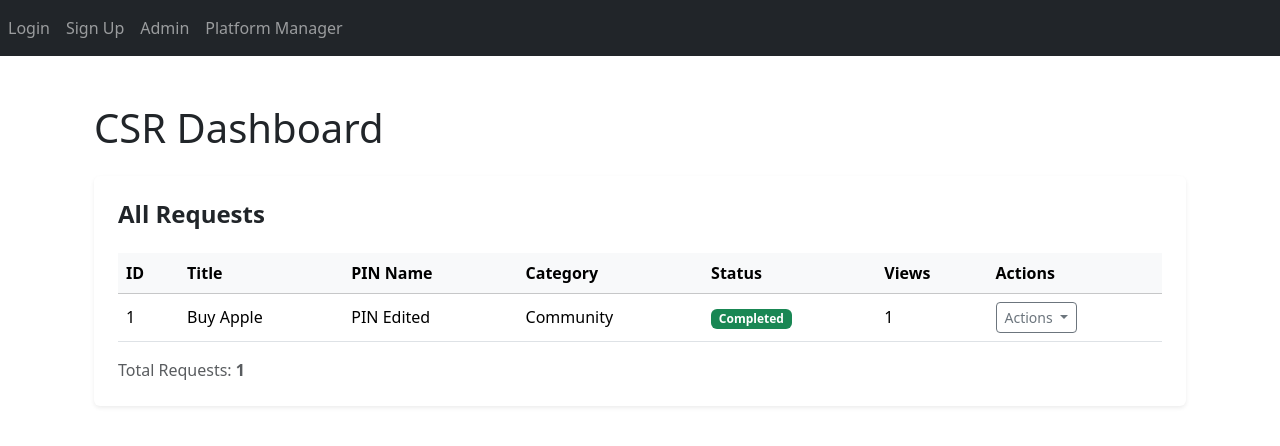
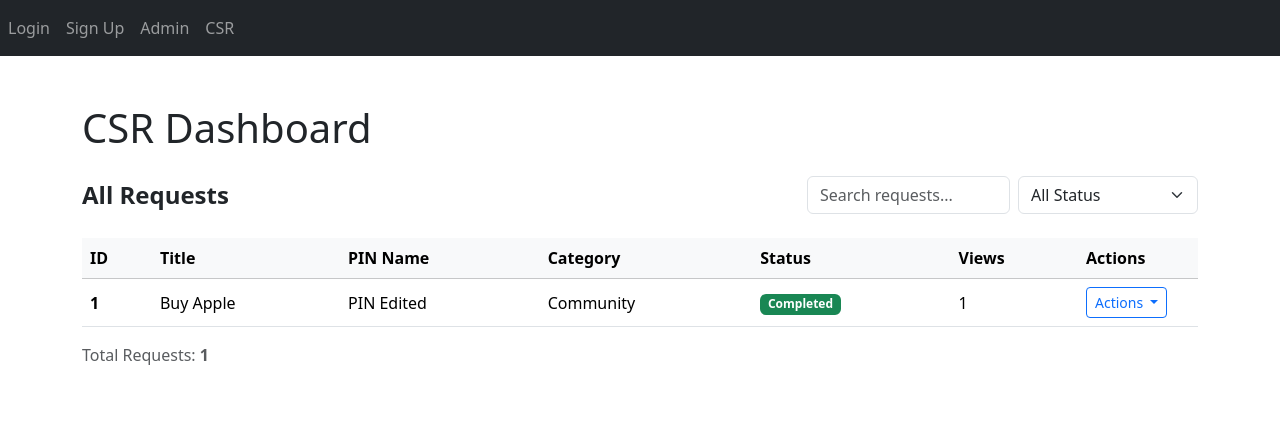
Before and after one commit to chungkh4/CSCI314-Project, a Flask app: page /csr/dashboard in a window 1280 px wide. Shown: the top 446 px of the page. Run offline with Flask 3, Linux system fonts and the light colour scheme; data comes from the database, SQL or seed files in the repository; both versions use the stored data as it was after the commit.

Commit message:
changed Some error

```diff
--- a/website/csr.py
+++ b/website/csr.py
@@ -6,7 +6,7 @@ from . import db
 csr = Blueprint('csr', __name__)
 @csr.route('/csr/dashboard')
 def csr_dashboard():
-    # Only allow Platform Managers
+    # Only allow csrs to access dashboard
     # if not hasattr(current_user, 'role') or current_user.role != 'Platform Manager':
     #     flash("Access denied. Platform Managers only.", category='danger')
     #     return redirect(url_for('views.home'))
@@ -54,6 +54,17 @@ def assign_request(request_id):
     return redirect(url_for('csr.csr_dashboard'))
 
 
+@csr.route("/request/<int:request_id>/complete", methods=["POST"])
+def complete_request(request_id):
+    # Logic to mark the request as completed
+    req = Request.query.get_or_404(request_id)
+    req.status = "Completed"
+    db.session.commit()
+
+    flash(f"Request #{request_id} marked as completed Successfully!", "success")
+    return redirect(url_for("csr.csr_dashboard"))
+
+
 # Delete Request
 @csr.route('/request/<int:request_id>/delete')
 @login_required
--- a/website/templates/base.html
+++ b/website/templates/base.html
@@ -33,7 +33,7 @@
               {% endif %}
 
                 <a class="nav-item nav-link" id="home" href="/admin">Admin</a>
-                <a class="nav-item nav-link" id="home" href="/csr/dashboard">Platform Manager</a>
+                <a class="nav-item nav-link" id="home" href="/csr/dashboard">CSR</a>
 
             </div>
         </div>
--- a/website/templates/csr_dashboard.html
+++ b/website/templates/csr_dashboard.html
@@ -2,18 +2,36 @@
 {% block title %}CSR Dashboard{% endblock %}
 
 {% block content %}
-<div class="container mt-5">
+<div class="admin-container mt-5">
     <h1 class="mb-4">CSR Dashboard</h1>
 
-    <div class="card shadow-sm border-0">
-        <div class="card-body p-4">
-            <div class="d-flex justify-content-between align-items-center mb-4">
+    <!-- Search & Filter Bar -->
+    <div class="d-flex justify-content-between align-items-center mb-4 flex-wrap gap-3">
         <h4 class="fw-bold mb-0">All Requests</h4>
+
+        <div class="d-flex align-items-center gap-2">
+            <!-- Search Field -->
+            <input type="text"
+                   class="form-control"
+                   placeholder="Search requests..."
+                   id="searchInput"
+                   style="max-width: 250px;">
+
+            <!-- Status Filter -->
+            <select class="form-select" id="statusFilter" style="max-width: 180px;">
+                <option value="">All Status</option>
+                <option value="Pending">Pending</option>
+                <option value="Accepted">Accepted</option>
+                <option value="Assigned">Assigned</option>
+                <option value="Completed">Completed</option>
+            </select>
+        </div>
     </div>
 
-            <div class="table">
-                <table class="table align-middle table-hover">
-                    <thead class="table-light">
+    <!-- Table -->
+    <div class="table-container position-relative">
+        <table class="table align-middle borderless-table">
+            <thead class="table-light sticky-top">
                 <tr>
                     <th>ID</th>
                     <th>Title</th>
@@ -21,14 +39,14 @@
                     <th>Category</th>
                     <th>Status</th>
                     <th>Views</th>
-                            <th>Actions</th>
+                    <th style="width: 120px;">Actions</th>
                 </tr>
             </thead>
-                    <tbody>
+            <tbody id="requestTableBody">
                 {% if requests_with_users %}
                     {% for req, user in requests_with_users %}
                     <tr>
-                                    <td>{{ req.id }}</td>
+                        <td><strong>{{ req.id }}</strong></td>
                         <td>{{ req.title }}</td>
                         <td>{{ user.name if user else 'N/A' }}</td>
                         <td>{{ req.category or 'N/A' }}</td>
@@ -47,32 +65,34 @@
                         </td>
                         <td>{{ req.view_count or 0 }}</td>
                         <td>
-                                        <div class="btn-group">
-                                            <button type="button" class="btn btn-sm btn-outline-secondary dropdown-toggle" data-bs-toggle="dropdown" aria-expanded="false">
+                            <!-- Actions Dropdown -->
+                            <div class="dropdown position-static">
+                                <button class="btn btn-outline-primary btn-sm dropdown-toggle"
+                                        type="button"
+                                        id="actionDropdown{{ req.id }}"
+                                        data-bs-toggle="dropdown"
+                                        aria-expanded="false">
                                     Actions
                                 </button>
-                                            <ul class="dropdown-menu dropdown-menu-end">
+                                <ul class="dropdown-menu shadow" aria-labelledby="actionDropdown{{ req.id }}">
                                     <li>
-                                                    <form action="{{ url_for('csr.accept_request', request_id=req.id) }}" method="POST" style="display:inline;">
-                                                        <button type="submit" class="dropdown-item">
-                                                            Accept
-                                                        </button>
+                                        <form action="{{ url_for('csr.accept_request', request_id=req.id) }}" method="POST">
+                                            <button type="submit" class="dropdown-item">Accept</button>
                                         </form>
                                     </li>
                                     <li>
-                                                    <!-- Assign Request Modal Trigger -->
                                         <button class="dropdown-item" data-bs-toggle="modal" data-bs-target="#assignModal{{ req.id }}">
                                             Assign Volunteer
                                         </button>
                                     </li>
                                     <li>
-                                                    <button class="dropdown-item" data-bs-toggle="modal" data-bs-target="#assignModal{{ req.id }}">
-                                                        Complete Request
-                                                    </button>
+                                        <form action="{{ url_for('csr.complete_request', request_id=req.id) }}" method="POST">
+                                            <button type="submit" class="dropdown-item">Complete Request</button>
+                                        </form>
                                     </li>
                                     <li><hr class="dropdown-divider"></li>
                                     <li>
-                                                    <form action="{{ url_for('csr.delete_request', request_id=req.id) }}" method="POST" style="display:inline;">
+                                        <form action="{{ url_for('csr.delete_request', request_id=req.id) }}" method="POST">
                                             <button type="submit" class="dropdown-item text-danger"
                                                     onclick="return confirm('Are you sure you want to delete this request?');">
                                                 Delete
@@ -132,6 +152,42 @@
     </div>
     {% endif %}
 </div>
-    </div>
-</div>
+
+<script>
+const searchInput = document.getElementById('searchInput');
+const statusFilter = document.getElementById('statusFilter');
+const tableBody = document.getElementById('requestTableBody');
+const tableRows = tableBody.getElementsByTagName('tr');
+
+function filterTable() {
+    const searchValue = searchInput.value.toLowerCase();
+    const statusValue = statusFilter.value;
+
+    for (let i = 0; i < tableRows.length; i++) {
+        const row = tableRows[i];
+
+        // Skip rows with no data (like "No requests found")
+        if (row.cells.length < 7) continue;
+
+        const id = row.cells[0].textContent.toLowerCase();
+        const title = row.cells[1].textContent.toLowerCase();
+        const pin = row.cells[2].textContent.toLowerCase();
+        const category = row.cells[3].textContent.toLowerCase();
+        const status = row.cells[4].textContent.trim();
+
+        const matchesSearch = searchValue === '' ||
+                              id.includes(searchValue) ||
+                              title.includes(searchValue) ||
+                              pin.includes(searchValue) ||
+                              category.includes(searchValue);
+
+        const matchesStatus = statusValue === '' || status.includes(statusValue);
+
+        row.style.display = (matchesSearch && matchesStatus) ? '' : 'none';
+    }
+}
+
+searchInput.addEventListener('keyup', filterTable);
+statusFilter.addEventListener('change', filterTable);
+</script>
 {% endblock %}
--- a/website/templates/pin_profile.html
+++ b/website/templates/pin_profile.html
@@ -6,7 +6,7 @@
     <div class="row justify-content-center">
         <div class="col-md-10 col-lg-12">
 
-            <!-- Profile Header Card -->
+            <!-- Profile Header -->
             <div class="card shadow-lg border-0 mb-4">
                 <div class="card-body p-5">
                     <div class="text-center mb-4">
```
Also changed, not shown: checklist.txt (added, +28 -0 lines), website/admin.py (+4 -3 lines), website/auth.py (+5 -4 lines), website/templates/admin_dashboard.html (+5 -5 lines), website/templates/csr_profile.html (+9 -64 lines), website/templates/profile.html (+11 -3 lines), website/templates/sign_up.html (+6 -6 lines), website/views.py (+4 -4 lines), README.md, instance/database.db. Lines whose indentation alone changed are shown as unchanged.
